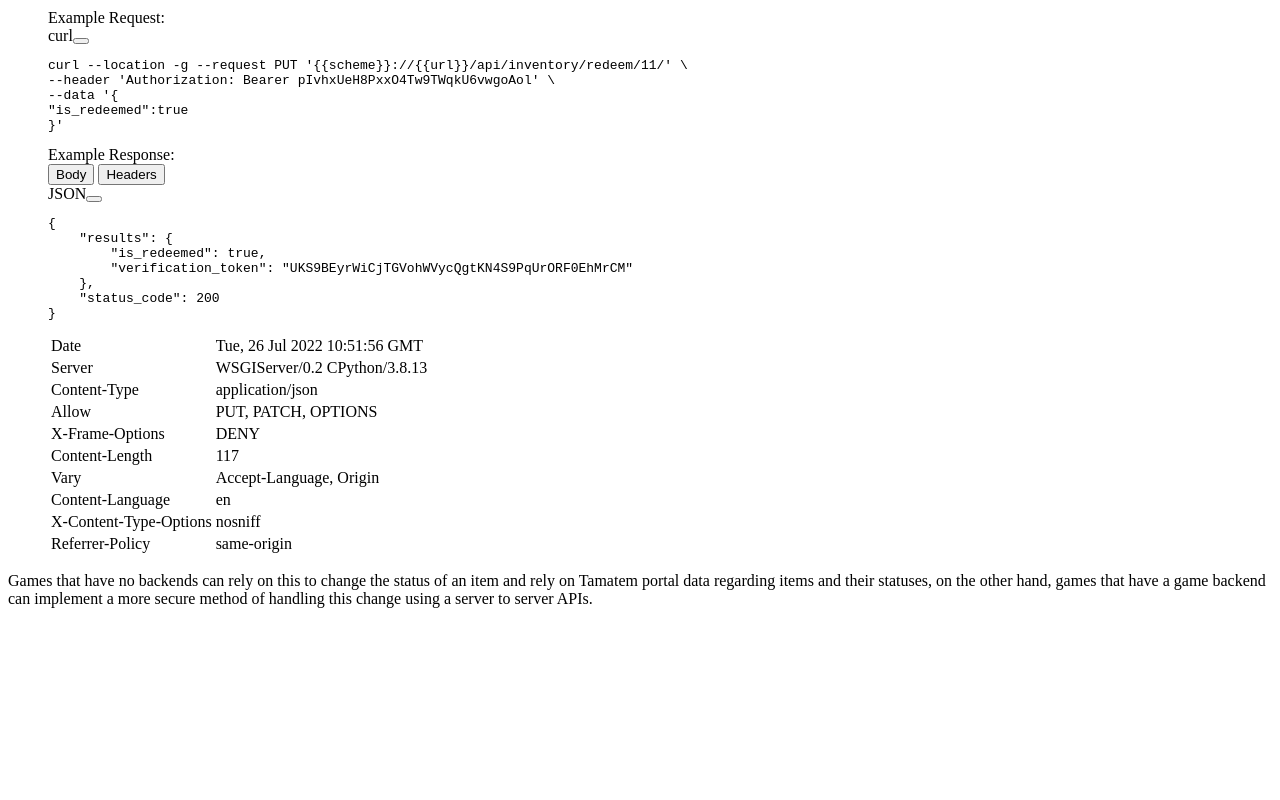
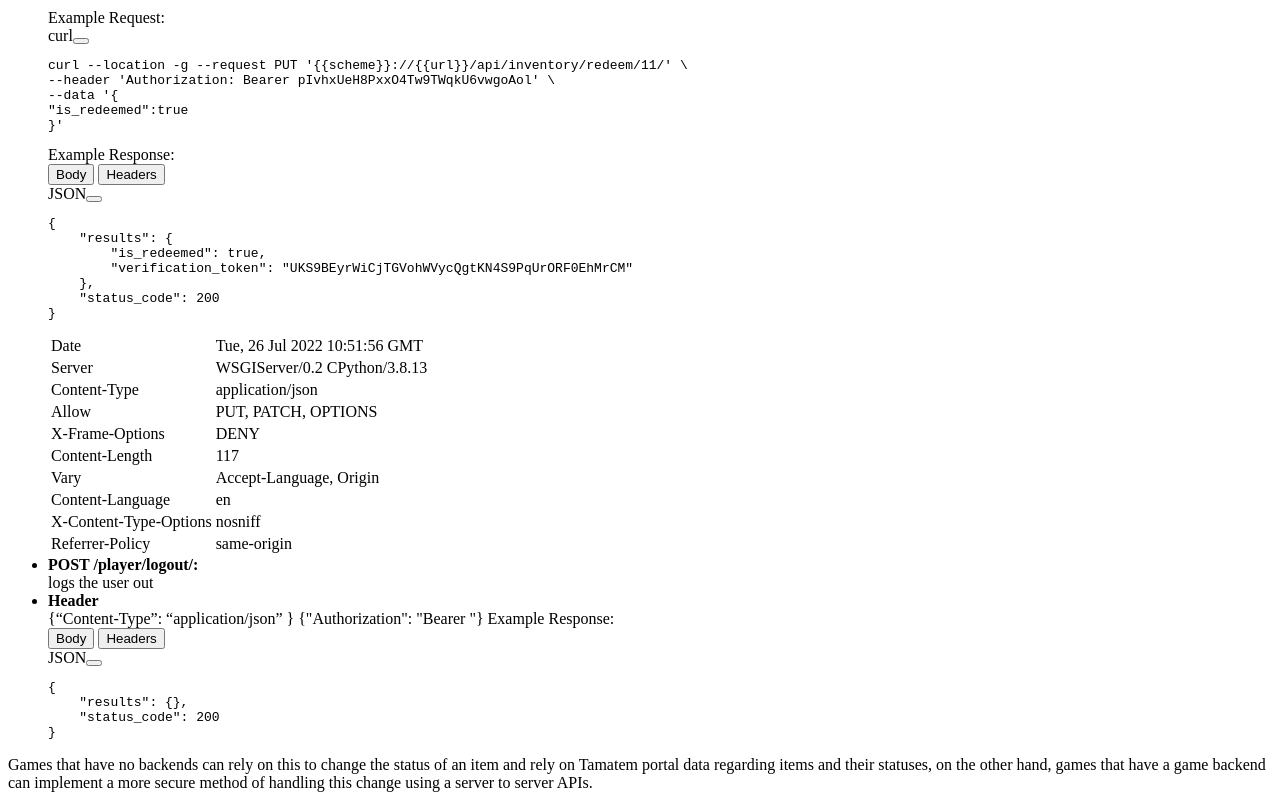
Before and after one commit to Tamatem-Plus/Documentation, a website: page pages/RESTfulIntegration.html in a window 1280 px wide. Shown: the part 4974-5774 px from the top of the page. Before the commit the page ends 5590 px from the top, so only its background shows below. Drawn offline with Linux system fonts and the light colour scheme; files whose address does not match are found by name.

Commit message:
Added logout

```diff
--- a/pages/RESTfulIntegration.html
+++ b/pages/RESTfulIntegration.html
@@ -556,6 +556,29 @@
                     </table>
                   </div>
             </div>
+            <li class=""><b>POST   /player/logout/:</b><br>
+                logs the user out</li>
+            <li class=""><b>Header</b><br>
+                {“Content-Type”: “application/json” }
+                {"Authorization": "Bearer "}
+
+                <span class="example_Req_Res">Example Response:</span>
+                <div class="tab">
+                    <button class="redeemBtn active" onclick="openTab(event, 'redeemBodyDiv' , 'redeemHeadersDiv','redeemBtn')">Body</button>
+                    <button class="redeemBtn" onclick="openTab(event, 'redeemHeadersDiv' , 'redeemBodyDiv', 'redeemBtn')">Headers</button>
+                  </div>
+
+                  <div id="redeemBodyDiv" class="tabcontent" style="display: block;">
+                    <div class="codeContainer">
+                        <div class="codeContainerHeader"><span class="codeLang">JSON</span><button onclick="copyDivToClipboard('redeemBodyCode','redeemBodyCodeBtn')" class="copyBtn" id="redeemBodyCodeBtn"><i class="fa-solid fa-copy"></i></button>
+                        </div>
+                        <div class="codeDiv">
+                    <pre><code class="language-javascript" id="redeemBodyCode">{
+    "results": {},
+    "status_code": 200
+}</code></pre>
+
+            </li>
 
 
 
```
